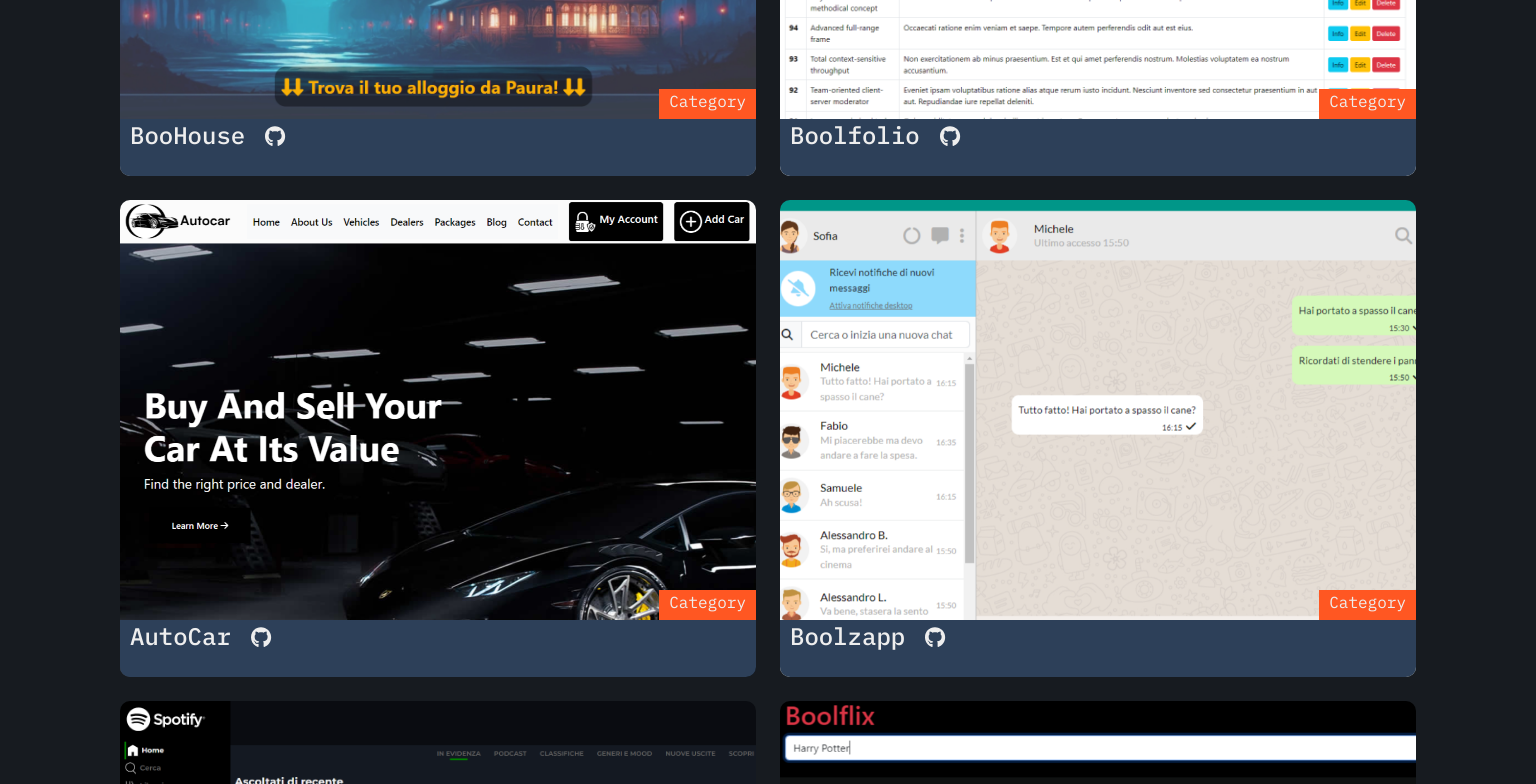
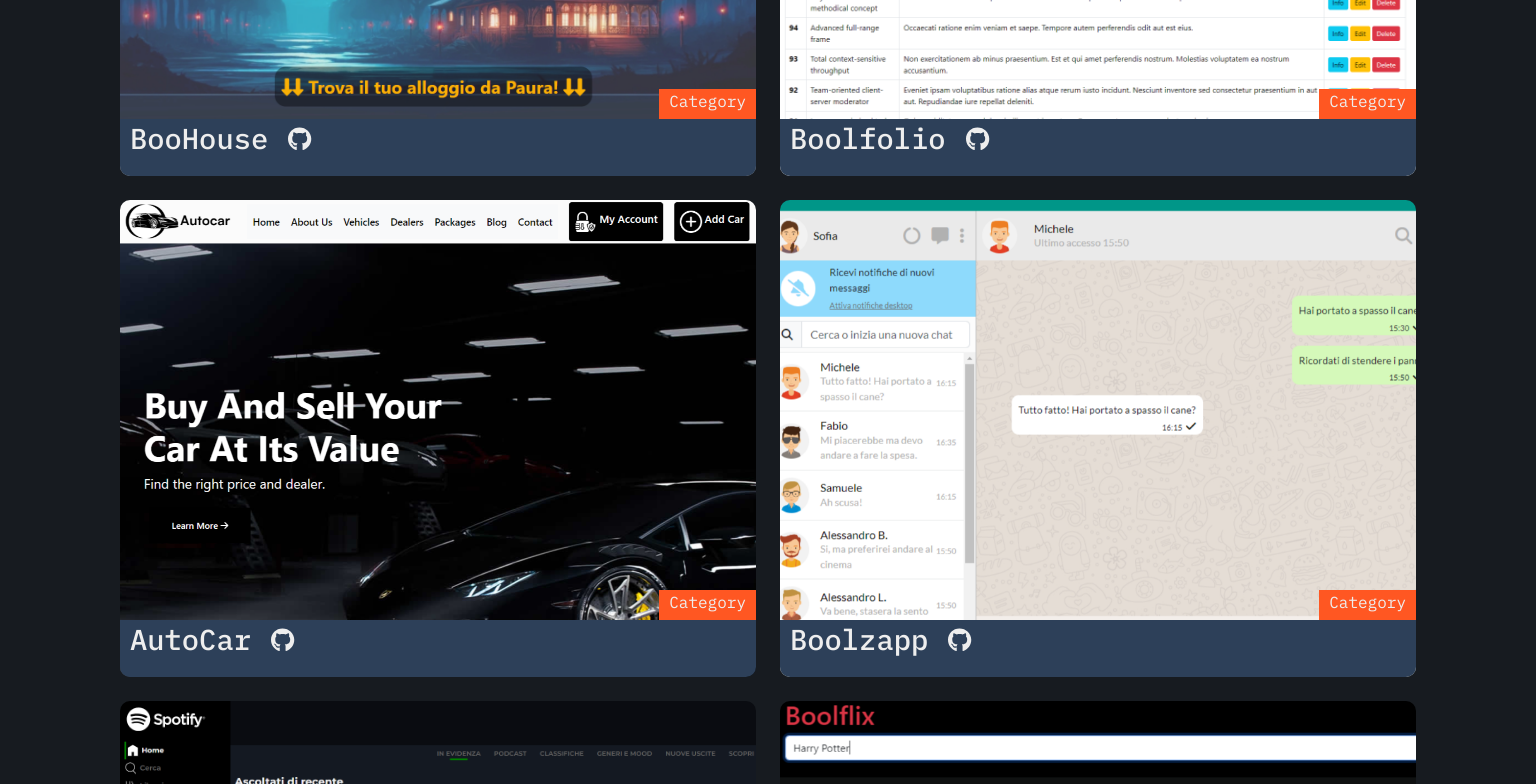
Before and after one commit to lorenzodisanto/portfolio, a Vue app: page /projects in a window 1536 px wide. Shown: the part 520-1304 px from the top of the page. Built offline with nearby package versions, Linux system fonts and the light colour scheme.

Commit message:
fix: card hover

```diff
--- a/src/components/ProjectCard.vue
+++ b/src/components/ProjectCard.vue
@@ -91,7 +91,7 @@ export default {
     }
   }
 
-  @media screen and (min-width: 510px) {
+  @media screen and (min-width: 440px) {
     .project-card {
       .card-content {
         height: 12%;
@@ -126,15 +126,24 @@ export default {
     }
   }
 
+  @media screen and (min-width: 1200px) {
+    .project-card {
+      .card-content {
+        h3 {
+          font-size: 1.8rem;
+        }
+        .link {
+          font-size: 1.5rem;
+        }
+      }
+    }
+  }
+
   @media screen and (min-width: 1400px) {
     .project-card {
       &:hover .card-content {
         height: 30%;
       }
-
-      .description {
-        margin-top: 5px;
-      }
     }
   }
 }
```
